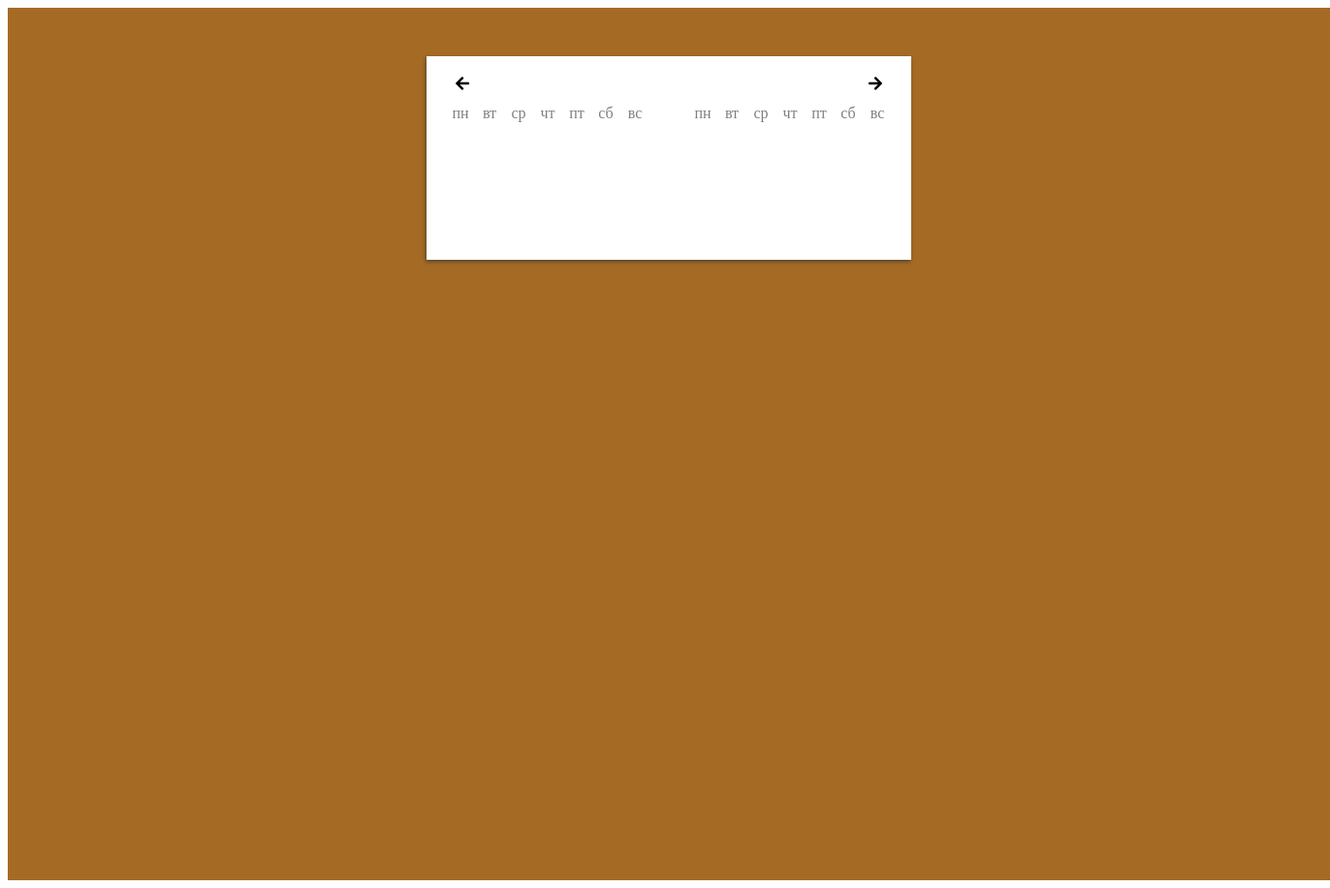
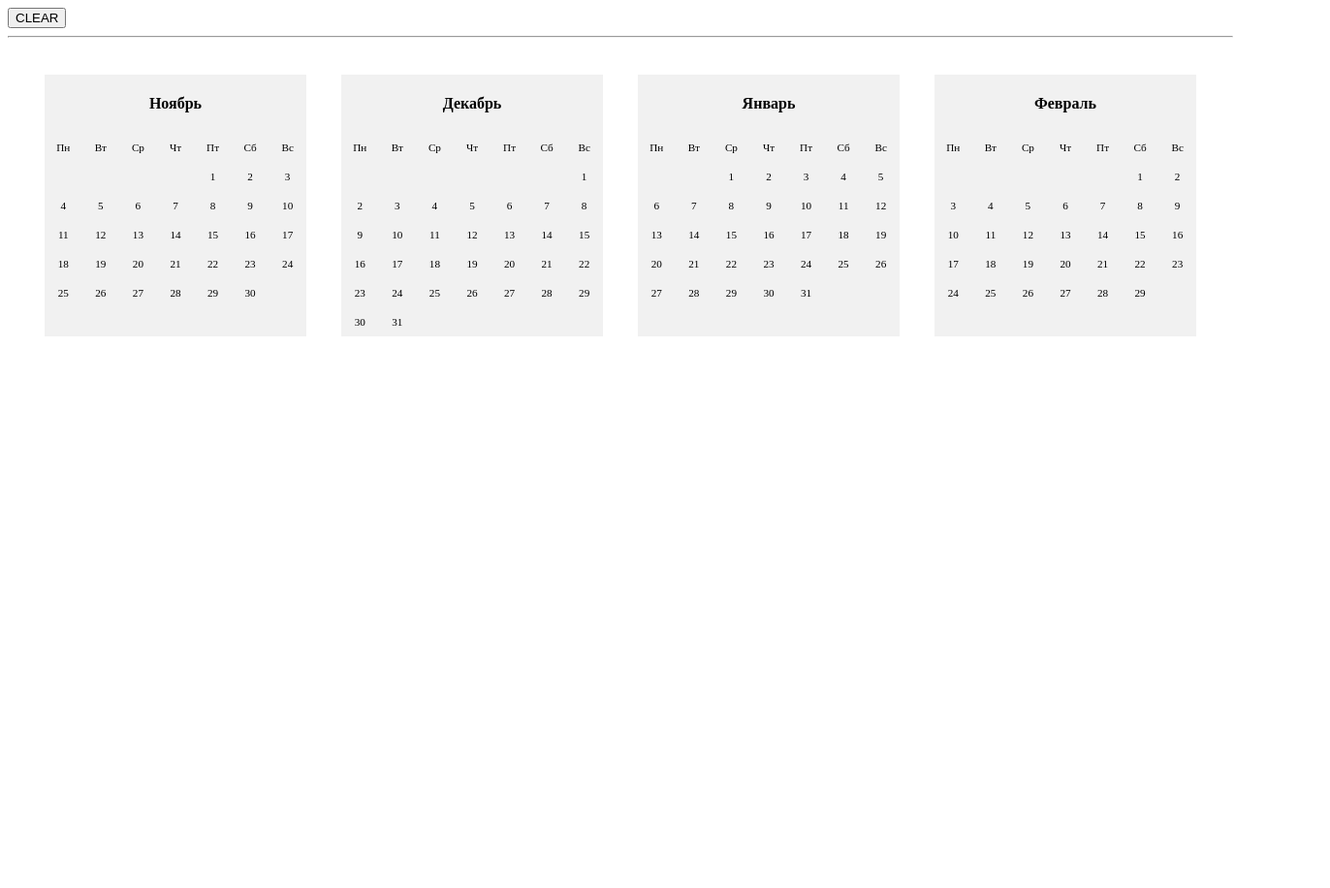
Before and after one commit to ozhu91/calendar, a plain HTML site: page index.html in a window 1280 px wide. Shown: the whole page at 97% size, 1372 px wide, since content can reach past the window. After the commit the page ends 816 px from the top, so only its background shows below. Drawn offline with Linux system fonts and the light colour scheme.

Commit message:
с объектом

```diff
--- a/index.html
+++ b/index.html
@@ -11,42 +11,12 @@
 </head>
 
 <body>
-    <div class="main">
-        <div class="calendar calendar_flexbox calendar_posRel">
-            <div class="calendar__month calendar__month_first calendar__month_flexbox calendar__month_margANDpad">
-                <div class="calendar__head calendar__head_first">
-                    <h4 class="calendar__headH4"></h4><span class="calendar__year"></span>
-                </div>
-                <div class="calendar__table calendar__table_first">
-                    <div data-day="1"><span>пн</span></div>
-                    <div data-day="2"><span>вт</span></div>
-                    <div data-day="3"><span>ср</span></div>
-                    <div data-day="4"><span>чт</span></div>
-                    <div data-day="5"><span>пт</span></div>
-                    <div data-day="6"><span>сб</span></div>
-                    <div data-day="7"><span>вс</span></div>
-            </div>
-            </div>
-            <div class="calendar__month calendar__month_second calendar__month_flexbox calendar__month_margANDpad">
-                <div class="calendar__head calendar__head_second">
-                    <h4 class="calendar__headH4"></h4><span class="calendar__year"></span>
-                </div>
-                <div class="calendar__table calendar__table_second">
-                    <div data-day="1"><span>пн</span></div>
-                    <div data-day="2"><span>вт</span></div>
-                    <div data-day="3"><span>ср</span></div>
-                    <div data-day="4"><span>чт</span></div>
-                    <div data-day="5"><span>пт</span></div>
-                    <div data-day="6"><span>сб</span></div>
-                    <div data-day="7"><span>вс</span></div>
-            </div>
-            </div>
-            <i class="fas fa-arrow-left calendar__leftArrow"></i>
-            <i class="fas fa-arrow-right calendar__rightArrow"></i>
-        </div>
-    </div>
-
-    <script src="/scripts/app.js"></script>
+    <button id="clear">CLEAR</button>
+    <br>
+    <hr>
+    <div id="calendar"></div>
+</body>
+<script src="/scripts/app.js"></script>
 </body>
 
 </html>
--- a/scripts/app.js
+++ b/scripts/app.js
@@ -1,21 +1,27 @@
 "use strict";
 
-const Calendar = function (initMonth = 0, currentDay, day = new Date()) {
-    let today = day;
-    let month = today.getMonth() + initMonth;
-    let years = today.getFullYear();
-    let selectDay = null;
+const outFirst = document.querySelector('#out-first');
+const outSecond = document.querySelector('#out-second');
+
+document.querySelector('#clear').onclick = function () {
+    outFirst.innerHTML = "";
+    outSecond.innerHTML = "";
+}
+//==========================================================
+
+const Calendar = function (conf) {
+    const {
+        selectDay = null,
+            adapt = true,
+            selector = null,
+            day = new Date(),
+            classActiveDay = "",
+    } = conf;
+    let month = day.getMonth(); //
+    let years = day.getFullYear(); //
     let firstDayOfMonth = new Date(years, month, 1).getDay();
-    let lastDayOfMonth = new Date(years, month + 1, 0).getDate();
-    let matrixDay = [
-        [],
-        [],
-        [],
-        [],
-        [],
-        [],
-        [],
-    ];
+    let lastDateOfMonth = new Date(years, month + 1, 0).getDate(); //date
+    const outTag = document.querySelector(selector);
     const months = [
         "Январь", "Февраль", "Март",
         "Апрель", "Май", "Июнь",
@@ -27,89 +33,64 @@ const Calendar = function (initMonth = 0, currentDay, day = new Date()) {
         "Чт", "Пт", "Сб", "Вс",
     ];
 
-    /**
-     * метод заполняет полностью двумерный массив matrixDay
-     */
-    function buildMatrixDay() {
-        let matrix = matrixDay;
-        let numberMonth = 1;
-        let counterDays = 0;
-        let week = 0;
-        buildMatrixWeekDay(counterDays, week, matrix);
-        week++;
-        for (week; week <= 6; week++) {
-            counterDays = 0;
-            for (counterDays; counterDays < 7 && numberMonth <= lastDayOfMonth; ++counterDays) {
-                if (counterDays < getDayOfWeek(firstDayOfMonth) && week === 1) {
-                    matrix[week].push(' ');
-                } else {
-                    matrix[week].push(numberMonth);
-                    ++numberMonth;
-                };
-            }
-        }
-        return matrixDay = matrix;
+    function getFirstDayOfMonth() {
+        return firstDayOfMonth ? firstDayOfMonth - 1 : 6;
     };
 
-    function getDayOfWeek(day) {
-                let counter = day;
-                if (counter % 6 === 0) {
-                    counter = 6;
-                } else {
-                    counter = counter % 6 - 1;
-                }
-                return parseInt(counter);
-    }
-
-    function buildMatrixWeekDay(counter, week, matrix) {
-            for (counter; counter < 7; counter++) {
-                    matrix[week].push(weekDays[counter]);
-            };
-    }
-
     this.nextMonth = () => {
-        let nextMonth = new Calendar(1);
-        nextMonth.setMatrixDay();
-        nextMonth.printCalendar();
-    };
-    this.preMonth = () => {
-        let preMonth = new Calendar(-1);
-        preMonth.setMatrixDay();
-        preMonth.printCalendar();
+        month++;
+        firstDayOfMonth = new Date(years, month, 1).getDay();
+        lastDateOfMonth = new Date(years, month + 1, 0).getDate();
     };
 
-    this.printCalendar = function () {
-        let i, j;
-        let line;
-        for (i = 0; i < 7; i++) {
-            line = "";
-            for (j = 0; j < matrixDay[i].length; j++) {
-                if (matrixDay[i][j] < 10) {
-                    line = line + matrixDay[i][j] + "  ";
-                } else {
-                    line = line + matrixDay[i][j] + " ";
-                }
-            };
-            console.log(line);
-        };
+    this.preMonth = () => {
+        month--;
+        firstDayOfMonth = new Date(years, month, 1).getDay();
+        lastDateOfMonth = new Date(years, month - 1, 0).getDate();
     };
 
-    this.setMatrixDay = () => {
-        return buildMatrixDay();
+    this.render = function () {
+        let dayOfMonth = 1;
+        let calendarTable = `
+        <div class="calendar__month" data-month="${months[month % 12]}">
+        <h3 class="calendar__monthHead">${months[month % 12]}</h3>
+        <div class="calendar__row" data-head="dayOfWeek">
+        `;
+        for (let i = 0; i < weekDays.length; i++) {
+            calendarTable += `<span class="calendar__item" data-weekDays="${i}">${weekDays[i]}</span>`;
+        }
+        calendarTable += `</div>`;
+        for (let week = 0; week <= 5; week++) {
+            calendarTable += `<div class="calendar__row" data-week="${week}">`;
+            for (let value = 0; value < 7 && dayOfMonth <= lastDateOfMonth; value++) {
+                if (value < getFirstDayOfMonth() && week === 0) {
+                    calendarTable += `<span class="calendar__item" data-day="emptyItem"></span>`;
+                } else {
+                    calendarTable += `<span class="calendar__item" data-day="${dayOfMonth}">${dayOfMonth}</span>`;
+                    dayOfMonth++;
+                }
+            }
+            calendarTable += `</div>`;
+        }
+        calendarTable += `</div>`;
+        outTag.insertAdjacentHTML("beforeend", calendarTable);
     };
-
-    this.getMatrixDay = (week) => {
-        return matrixDay[week];
-    };
-
-    // this.setDay = (day) => selectDay = day;
-    // this.getDay = () => {};
 };
 
+const configCalendar = {
+    selectDay: null,
+    adapt: true,
+    selector: "#calendar",
+    day: new Date(),
+    classActiveDay: ".activeDay",
+}
 
-const calendar1 = new Calendar();
-calendar1.setMatrixDay();
-calendar1.printCalendar();
-
+const calendar1 = new Calendar(configCalendar);
+calendar1.preMonth();
+calendar1.render();
 calendar1.nextMonth();
-calendar1.preMonth();
+calendar1.render();
+calendar1.nextMonth();
+calendar1.render();
+calendar1.nextMonth();
+calendar1.render();
--- a/styles/scss/style.scss
+++ b/styles/scss/style.scss
@@ -1,111 +1,63 @@
-.main {
-    width: 100%;
-    height: 100vh;
-    margin: 0 auto;
-    background-color: rgb(165, 107, 36);
-    padding: 50px;
+body {
+  min-height: 100vh;
 }
 
-.calendar {
-    margin: 0 auto;
-    width: 500px;
-    box-shadow: -1px 2px 4px 0px rgba(50, 50, 50, 0.7);
-    background-color: #fff;
-    &_flexbox {
-        display: flex;
-        flex-flow: row;
-        justify-content: space-between;
-        align-items: flex-start;
-    }
-    &_posRel {
-        position: relative;
-    }
-}
-
-.calendar__month {
-    width: 50%;
+#calendar {
+  width: 100%;
   height: 100%;
-    &_margANDpad {
-        box-sizing: border-box;
-        padding: 20px;
-    }
-    &_flexbox {
-        display: flex;
-        flex-flow: column;
-        justify-content: space-between;
-        align-items: center;
-    }
-
-}
-
-.calendar__head {
-    width: 100%;
-    height: 30px;
-    display: flex;
-    flex-flow: row;
-    justify-content: center;
-    align-items: center;
-}
-
-.calendar__headH4 {
-    display: inline-block;
-    margin: 0 0;
-    margin-bottom: 5px;
-    padding: 0 5px;
-}
-
-.calendar__year {
-    display: inline-block;
-    margin: 0 0;
-    margin-bottom: 5px;
-}
-
-.calendar__table {
-    width: 100%;
-    text-align: center;
-    vertical-align: middle;
   display: flex;
   flex-flow: row;
   flex-wrap: wrap;
   justify-content: space-around;
-    align-items: flex-start;
+  align-items: center;
+  padding: 20px;
+  box-sizing: border-box;
+}
+
+.calendar__month {
+  width: 270px;
+  height: 270px;
+  text-align: center;
+  box-sizing: border-box;
+  margin: 10px 0;
+  background-color: rgba(0, 0, 0, 0.055);
+}
+
+.calendar__monthHead {
+  display: inline-block;
+  box-sizing: border-box;
+  height: 60px;
+  line-height: 60px;
+  width: 100%;
+  font-size: 1em;
+  margin: 0 0;
 
 }
 
-.calendar__table div {
-    width: 20px;
-    height: 140px;
-    opacity: 0.5;
+.calendar__row {
   display: flex;
-    flex-flow: column;
+  box-sizing: border-box;
+  flex-flow: row;
   justify-content: start;
   align-items: center;
+  height: 30px;
+  margin: 0 0;
 }
 
-.calendar__table div span {
+.calendar__item {
   display: inline-block;
-    width: 100%;
-    height: 20px;
+  box-sizing: border-box;
+  width: calc(100% / 7);
+  height: 30px;
+line-height: 30px;  margin: 0 0;
+  font-size: .7em;
+  text-align: center;
 }
 
-
-.calendar__leftArrow {
-    position: absolute;
-    top: 20px;
-    left: 30px;
+.selectDay {
+  color: green;
 }
 
-.calendar__rightArrow {
-    position: absolute;
-    top: 20px;
-    right: 30px;
+.activeDay {
+  color: red;
 }
-
-.today {
-    opacity: 1!important;
-    outline: 1px red solid;
-}
-
-.nodata {
-    // background-color: grey;
-}
```
Also changed, not shown: styles/css/style.css, 2 other files. Lines whose indentation alone changed are shown as unchanged.
